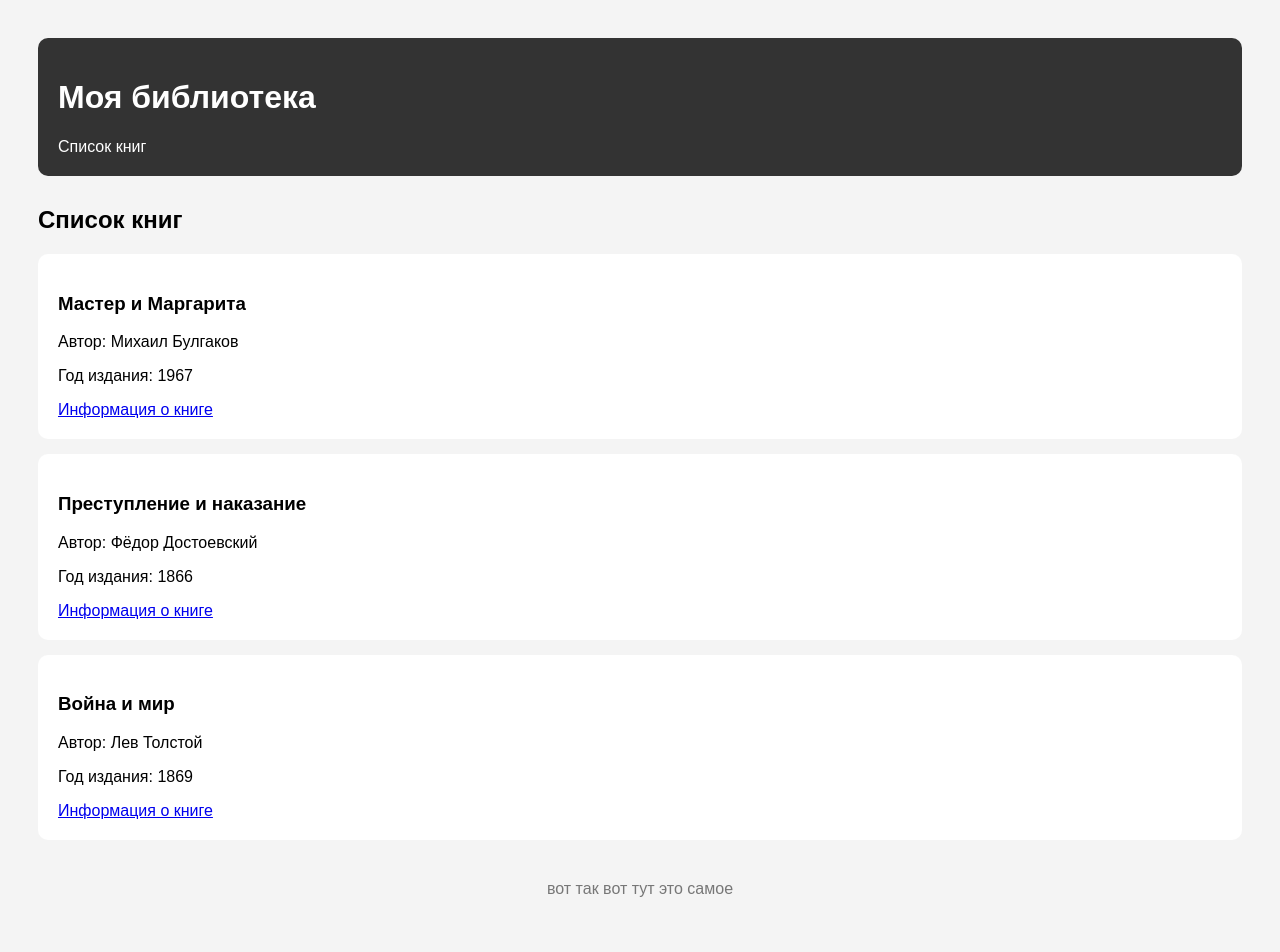
After one commit to lutuj228/lekciipraktikii, a Django app: page /books/ in a window 1280 px wide. The commit adds this page. Run offline with Django 5.2, Linux system fonts and the light colour scheme.

Commit message:
очень много изменений

```diff
--- /dev/null
+++ b/catalog/static/css/styles.css
@@ -0,0 +1,67 @@
+body {
+    font-family: Arial, sans-serif;
+    background-color: #f4f4f4;
+    padding: 30px;
+}
+
+.book {
+    background-color: white;
+    padding: 25px;
+    border-radius: 10px;
+    max-width: 600px;
+    margin: auto;
+}
+
+h1 {
+    color: #333;
+}
+
+.price {
+    color: green;
+    font-size: 22px;
+    font-weight: bold;
+}
+
+
+header {
+    background-color: #333;
+    color: white;
+    padding: 20px;
+    border-radius: 10px;
+}
+
+header h1 {
+    color: white;
+}
+
+nav a {
+    color: white;
+    text-decoration: none;
+    margin-right: 20px;
+}
+
+nav a:hover {
+    text-decoration: underline;
+}
+
+main {
+    margin-top: 30px;
+}
+
+ul {
+    list-style: none;
+    padding: 0;
+}
+
+li {
+    background-color: white;
+    padding: 20px;
+    margin-bottom: 15px;
+    border-radius: 10px;
+}
+
+footer {
+    margin-top: 40px;
+    text-align: center;
+    color: #777;
+}
--- /dev/null
+++ b/catalog/templates/catalog/base.html
@@ -0,0 +1,31 @@
+
+{% load static %}
+<!DOCTYPE html>
+<html lang="ru">
+<head>
+    <meta charset="UTF-8">
+    <title>
+        {% block title %}Библиотека{% endblock %}
+    </title>
+    <link rel="stylesheet"
+          href="{% static 'css/styles.css' %}">
+</head>
+<body>
+    <header>
+        <h1>Моя библиотека</h1>
+
+        <nav>
+            <a href="{% url 'book_list' %}">Список книг</a>
+        </nav>
+    </header>
+
+    <main>
+        {% block content %}
+        {% endblock %}
+    </main>
+
+    <footer>
+        <p>вот так вот тут это самое</p>
+    </footer>
+</body>
+</html>
--- /dev/null
+++ b/catalog/templates/catalog/book_list.html
@@ -0,0 +1,27 @@
+
+{% extends 'catalog/base.html' %}
+
+{% block title %}
+    Список книг
+{% endblock %}
+
+{% block content %}
+    <h2>Список книг</h2>
+
+    <ul>
+        {% for book in books %}
+            <li>
+                <h3>{{ book.title }}</h3>
+                <p>Автор: {{ book.author }}</p>
+                <p>Год издания: {{ book.year }}</p>
+
+                <a href="{% url 'book_detail' book.id %}"
+                   class="book-button">
+                    Информация о книге
+                </a>
+            </li>
+        {% empty %}
+            <li>Книг пока нет.</li>
+        {% endfor %}
+    </ul>
+{% endblock %}
--- a/catalog/templates/catalog/views.py
+++ b/catalog/templates/catalog/views.py
@@ -6,7 +6,8 @@ def book_detail(request):
         'title': 'Мастер и Маргарита',
         'author': 'Михаил Булгаков',
         'year': 1967,
-        'description': 'Роман о любви, добре и зле.'
+        'description': 'Роман о любви, добре и зле.',
+        'price': 1200
     }
 
     return render(request, 'catalog/book_detail.html', {
--- a/catalog/urls.py
+++ b/catalog/urls.py
@@ -2,5 +2,6 @@ from django.urls import path
 from . import views
 
 urlpatterns = [
-    path('book/', views.book_detail, name='book_detail'),
+    path('books/', views.book_list, name='book_list'),
+    path('book/<int:book_id>/', views.book_detail, name='book_detail'),
 ]
--- a/catalog/views.py
+++ b/catalog/views.py
@@ -1,14 +1,65 @@
+
+from django.http import Http404
 from django.shortcuts import render
 
 
-def book_detail(request):
-    book = {
-        'title': 'Мастер и Маргарита',
-        'author': 'Михаил Булгаков',
-        'year': 1967,
-        'description': 'Роман о любви, добре и зле.'
-    }
+BOOKS = [
+    {
+        "id": 1,
+        "title": "Мастер и Маргарита",
+        "author": "Михаил Булгаков",
+        "year": 1967,
+        "description": (
+            "Роман о любви, добре и зле. "
+            "В произведении переплетаются события "
+            "в Москве и древнем Ершалаиме."
+        ),
+        "price": 1200,
+    },
+    {
+        "id": 2,
+        "title": "Преступление и наказание",
+        "author": "Фёдор Достоевский",
+        "year": 1866,
+        "description": (
+            "Роман о Родионе Раскольникове, "
+            "его нравственных переживаниях, "
+            "совести и ответственности за свои поступки."
+        ),
+        "price": 950,
+    },
+    {
+        "id": 3,
+        "title": "Война и мир",
+        "author": "Лев Толстой",
+        "year": 1869,
+        "description": (
+            "Роман-эпопея о жизни российского общества "
+            "во время наполеоновских войн. "
+            "Рассказывает о судьбах нескольких семей."
+        ),
+        "price": 1500,
+    },
+]
 
-    return render(request, 'catalog/book_detail.html', {
-        'book': book
-    })
+
+def book_list(request):
+    """Отобразить список всех книг."""
+    return render(
+        request,
+        "catalog/book_list.html",
+        {"books": BOOKS},
+    )
+
+
+def book_detail(request, book_id):
+    """Отобразить подробную информацию о выбранной книге."""
+    for book in BOOKS:
+        if book["id"] == book_id:
+            return render(
+                request,
+                "catalog/book_detail.html",
+                {"book": book},
+            )
+
+    raise Http404("Книга не найдена")
--- a/library/settings.py
+++ b/library/settings.py
@@ -118,9 +118,7 @@ USE_TZ = True
 STATIC_URL = '/static/'
 
 
-STATICFILES_DIRS = [
-    BASE_DIR / "static",
-]
+STATIC_URL = "static/"
 
 # Email
 # https://docs.djangoproject.com/en/6.1/topics/email/#topic-email-configuration
```
Also changed, not shown: catalog/templates/catalog/book_detail.html (+19 -10 lines), catalog/templatetags/custom_filters.py (added, +8 -0 lines), catalog/templatetags/__init__.py (added).
